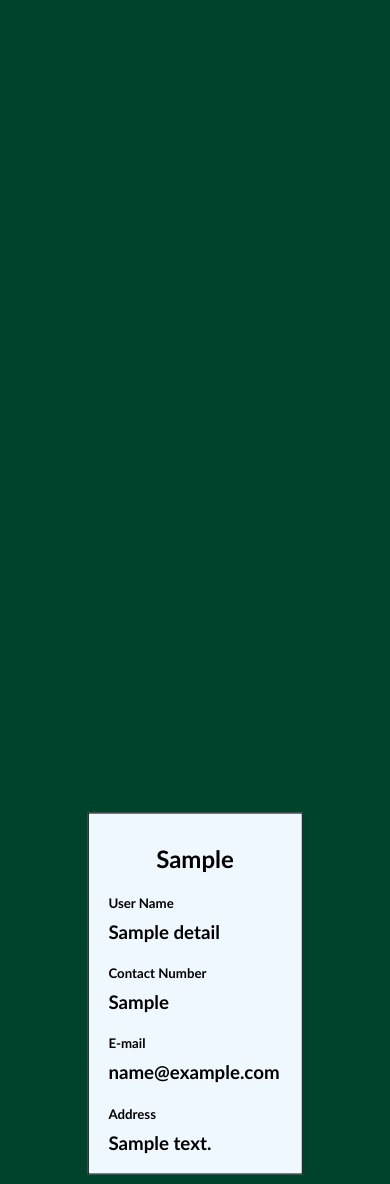
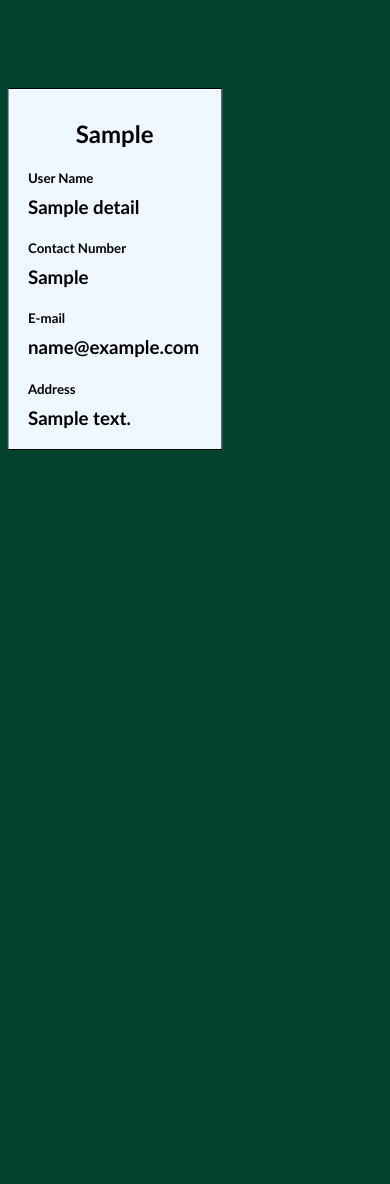
Before and after one commit to Akshay-s-nair/PALLIVASAL_WEBSITE_2, a Flask app: page /userdash/1 in a window 390 px wide. After the commit the page ends 450 px from the top, so only its background shows below. Run offline with Flask 3, Linux system fonts and the light colour scheme; tables that the repository leaves empty hold one stand-in row (values such as "Sample post").

Commit message:
userdash css and icons added

```diff
--- a/config.json
+++ b/config.json
@@ -1,7 +1,7 @@
 {
   "data": {
     "local_server": "True",
-    "local_uri": "mysql://root:@localhost/pallivasaldatabase",
+    "local_uri": "mysql://root:12345678@localhost/pallivasal",
     "admin_username": "admin",
     "admin_password": "1234",
     "error": "Invalid Username or Password"
--- a/static/CSS/userdash/userdash.css
+++ b/static/CSS/userdash/userdash.css
@@ -1,6 +1,6 @@
 body{
     background-color: rgb(0, 67, 44);
-
+    overflow-x: hidden;
 
 
 }
@@ -157,21 +157,22 @@ display: none;
         left: 50%;
         transform: translate(-50%,0%);
         margin-bottom: 10px;
+
     }
     .box{
         display: flex;
         flex-direction: column;
         position: absolute;
-        top: 100%;
+        /* top: 100%;
         left: 50%;
-        transform: translate(-50%,-30%);
-
+        transform: translate(-50%,-30%); */
+        margin-right: 10px;
     }
 
     .box2{
         width: 21em;
         height: fit-content;
-
+    }
     .box2, .box3{
 
         background-color: aliceblue;
@@ -210,5 +211,3 @@ display: none;
         padding-right: 20px;
     }
 }
-
-}
```
Also changed, not shown: static/images/Plantation crops.jpg (added), static/images/Treeking guide.jpg (added), static/images/auto service.jpg (added), static/images/bike rental.jpg (added), static/images/car rental.jpg (added), static/images/dormitories.jpg (added), static/images/homestay.jpg (added), static/images/resorts.jpg (added), static/images/spices outlet.jpg (added), static/images/taxi services.jpg (added), static/images/tent camping.jpg (added), static/uploads/17545.jpg (added).
